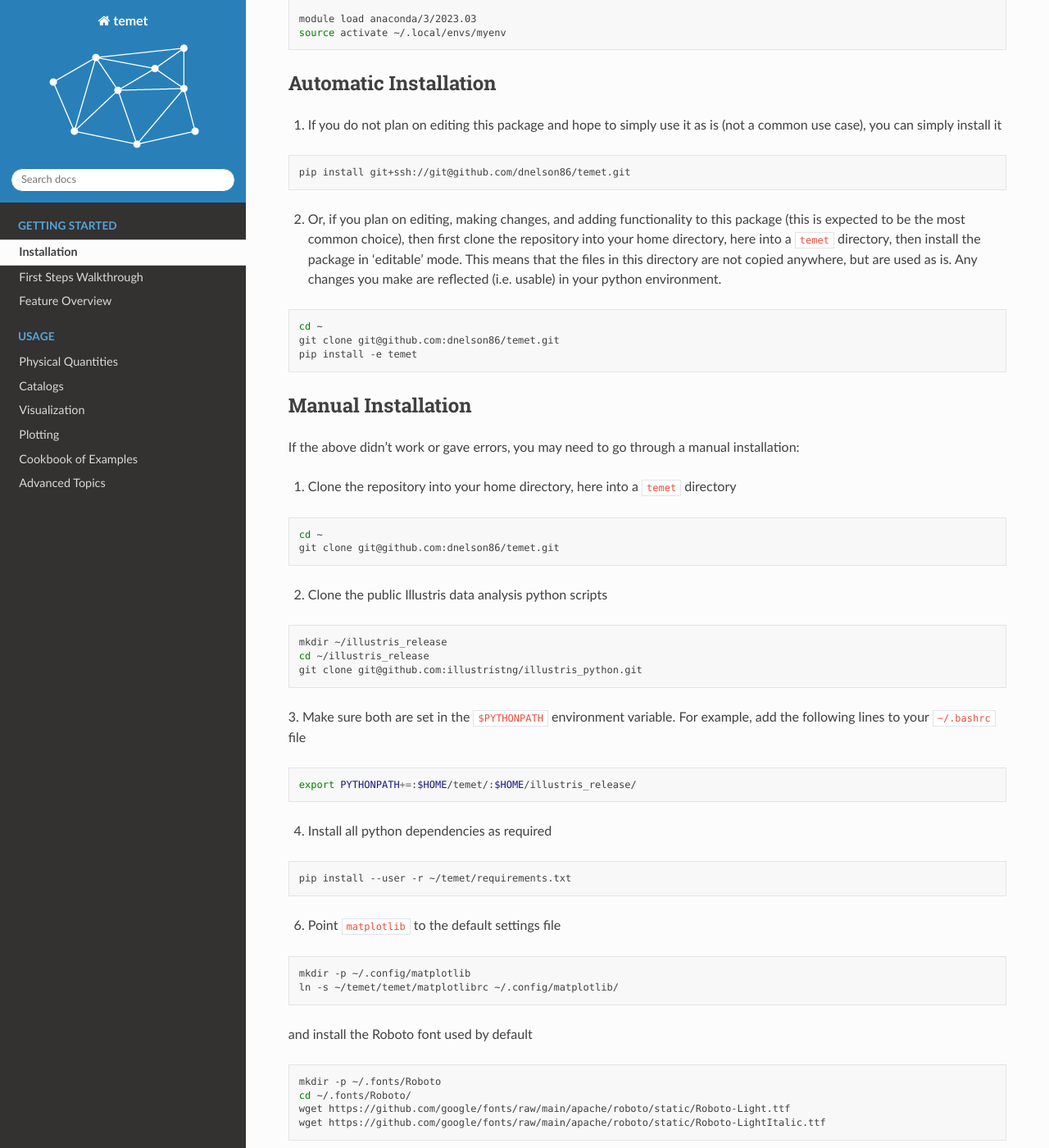
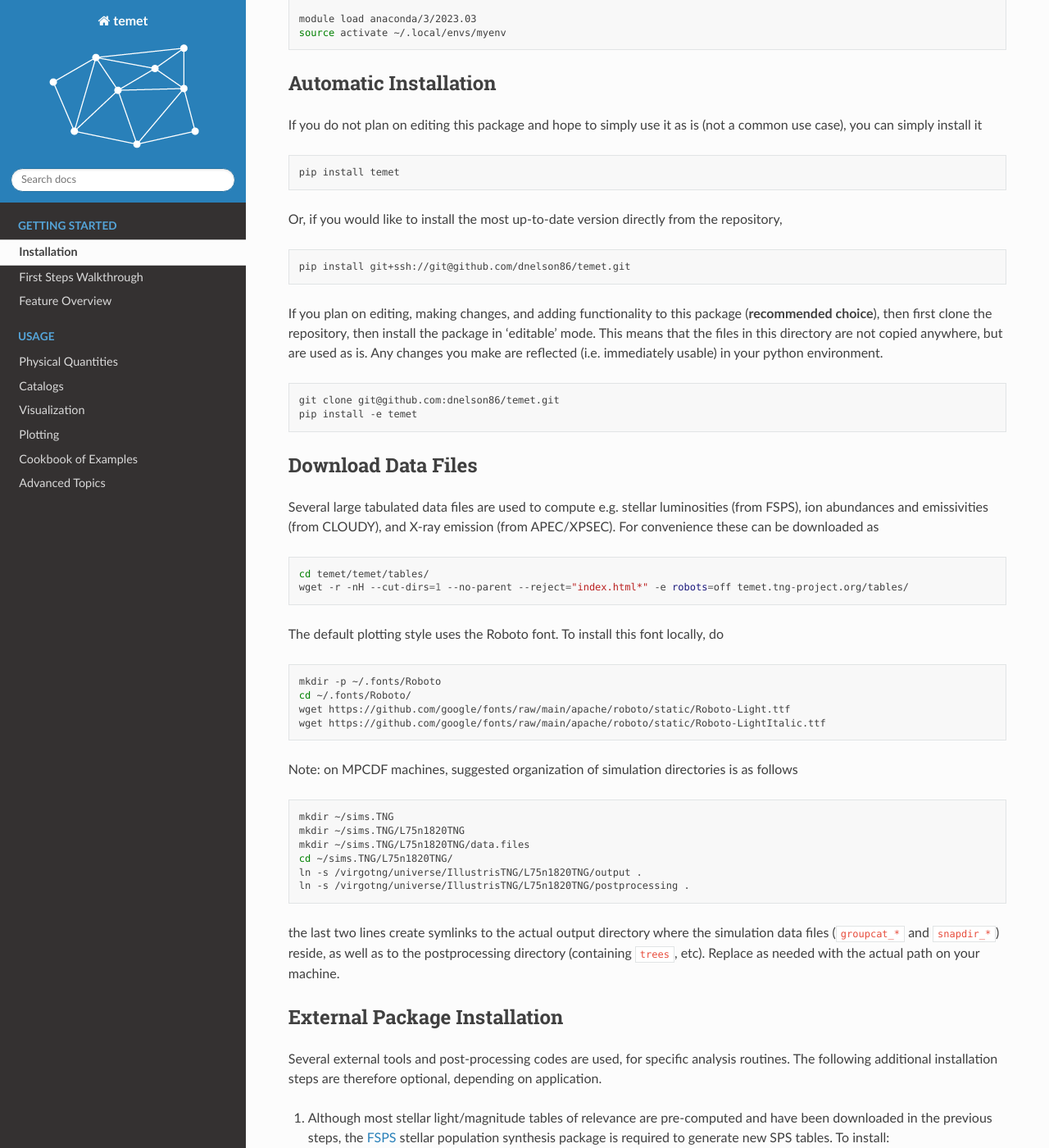
Before and after one commit to dnelson/temet, a Sphinx documentation site: the page built from docs/installation.rst, in a window 1280 px wide and 1400 px high, scrolled down 649 px. Shown: the whole window at 82% size. Built offline with Sphinx 7.4.7 and the Read the Docs theme 3.1.0, drawn with Linux system fonts in a browser that asks for light colours; pages that are not in the unit, such as notebooks, are missing from menus; some of the changed text lies outside the part shown.

Commit message:
Docs: update installation instructions, including pypi availability.

```diff
--- a/docs/installation.rst
+++ b/docs/installation.rst
@@ -35,62 +35,39 @@ If you don't yet have a working python installation/environment, then e.g. on th
 Automatic Installation
 ----------------------
 
-1. If you do not plan on editing this package and hope to simply use it as is (not a common use case), you can simply install it
+If you do not plan on editing this package and hope to simply use it as is (not a common use case), you can simply install it
+
+.. code-block:: bash
+
+    pip install temet
+
+Or, if you would like to install the most up-to-date version directly from the repository,
 
 .. code-block:: bash
 
     pip install git+ssh://git@github.com/dnelson86/temet.git
 
-2. Or, if you plan on editing, making changes, and adding functionality to this package (this is expected to be the most common choice), then first clone the repository into your home directory, here into a ``temet`` directory, then install the package in 'editable' mode. This means that the files in this directory are not copied anywhere, but are used as is. Any changes you make are reflected (i.e. usable) in your python environment.
+If you plan on editing, making changes, and adding functionality to this package (**recommended choice**), then first
+clone the repository, then install the package in 'editable' mode. This means that the files in this directory are not copied
+anywhere, but are used as is. Any changes you make are reflected (i.e. immediately usable) in your python environment.
 
 .. code-block:: bash
 
-    cd ~
     git clone git@github.com:dnelson86/temet.git
     pip install -e temet
 
 
-Manual Installation
+Download Data Files
 -------------------
 
-If the above didn't work or gave errors, you may need to go through a manual installation:
-
-1. Clone the repository into your home directory, here into a ``temet`` directory
+Several large tabulated data files are used to compute e.g. stellar luminosities (from FSPS), ion abundances and emissivities (from CLOUDY), and X-ray emission (from APEC/XPSEC). For convenience these can be downloaded as
 
 .. code-block:: bash
 
-    cd ~
-    git clone git@github.com:dnelson86/temet.git
+    cd temet/temet/tables/
+    wget -r -nH --cut-dirs=1 --no-parent --reject="index.html*" -e robots=off temet.tng-project.org/tables/
 
-2. Clone the public Illustris data analysis python scripts
-
-.. code-block:: bash
-
-    mkdir ~/illustris_release
-    cd ~/illustris_release
-    git clone git@github.com:illustristng/illustris_python.git
-
-3. Make sure both are set in the ``$PYTHONPATH`` environment variable.
-For example, add the following lines to your ``~/.bashrc`` file
-
-.. code-block:: bash
-
-    export PYTHONPATH+=:$HOME/temet/:$HOME/illustris_release/
-
-4. Install all python dependencies as required
-
-.. code-block:: bash
-
-    pip install --user -r ~/temet/requirements.txt
-
-6. Point ``matplotlib`` to the default settings file
-
-.. code-block:: bash
-
-    mkdir -p ~/.config/matplotlib
-    ln -s ~/temet/temet/matplotlibrc ~/.config/matplotlib/
-
-and install the Roboto font used by default
+The default plotting style uses the Roboto font. To install this font locally, do
 
 .. code-block:: bash
 
@@ -99,14 +76,7 @@ and install the Roboto font used by default
     wget https://github.com/google/fonts/raw/main/apache/roboto/static/Roboto-Light.ttf
     wget https://github.com/google/fonts/raw/main/apache/roboto/static/Roboto-LightItalic.ttf
 
-7. Several large tabulated data files are used to compute e.g. stellar luminosities (from FSPS), ion abundances and emissivities (from CLOUDY), and X-ray emission (from APEC/XPSEC). For convenience these can be downloaded as
-
-.. code-block:: bash
-
-    cd ~/temet/temet/tables/
-    wget -r -nH --cut-dirs=1 --no-parent --reject="index.html*" -e robots=off temet.tng-project.org/tables/
-
-8. Organize simulation directories as follows
+Note: on MPCDF machines, suggested organization of simulation directories is as follows
 
 .. code-block:: bash
 
@@ -117,13 +87,13 @@ and install the Roboto font used by default
     ln -s /virgotng/universe/IllustrisTNG/L75n1820TNG/output .
     ln -s /virgotng/universe/IllustrisTNG/L75n1820TNG/postprocessing .
 
-note that the last two lines create symlinks to the actual output directory where the simulation data files
+the last two lines create symlinks to the actual output directory where the simulation data files
 (``groupcat_*`` and ``snapdir_*``) reside, as well as to the postprocessing directory (containing ``trees``, etc).
 Replace as needed with the actual path on your machine.
 
 
-Manual Installation (continued)
--------------------------------
+External Package Installation
+-----------------------------
 
 Several external tools and post-processing codes are used, for specific analysis routines.
 The following additional installation steps are therefore optional, depending on application.
@@ -198,8 +168,12 @@ Now you're all set!
 Updating
 --------
 
-The instructions above install a local copy into your home directory, which you are free to edit and modify as required. At any time you can then update your copy to the newest version, pulling in any changes, bugfixes, and so on, with::
+The instructions above install a local copy into your home directory, which you are free to edit and modify as required.
+At any time you can then update your copy to the newest version, pulling in any changes, bugfixes, and so on, with::
 
     git pull
 
-However if you have made changes in the meantime, you may see a message similar to "error: Your local changes to the following files would be overwritten by merge. Please commit your changes or stash them before you merge." In this case, you want to keep your local work, but also make the update. Please read this `quick git tutorial <https://happygitwithr.com/pull-tricky.html>`_ on the topic.
+However if you have made changes in the meantime, you may see a message similar to "error: Your local changes to the
+following files would be overwritten by merge. Please commit your changes or stash them before you merge."
+In this case, you want to keep your local work, but also make the update.
+Please read this `quick git tutorial <https://happygitwithr.com/pull-tricky.html>`_ on the topic.
```
Also changed, not shown: other parts of docs/installation.rst (+1 -1 lines), pyproject.toml (+1 -6 lines), 4 other files.
